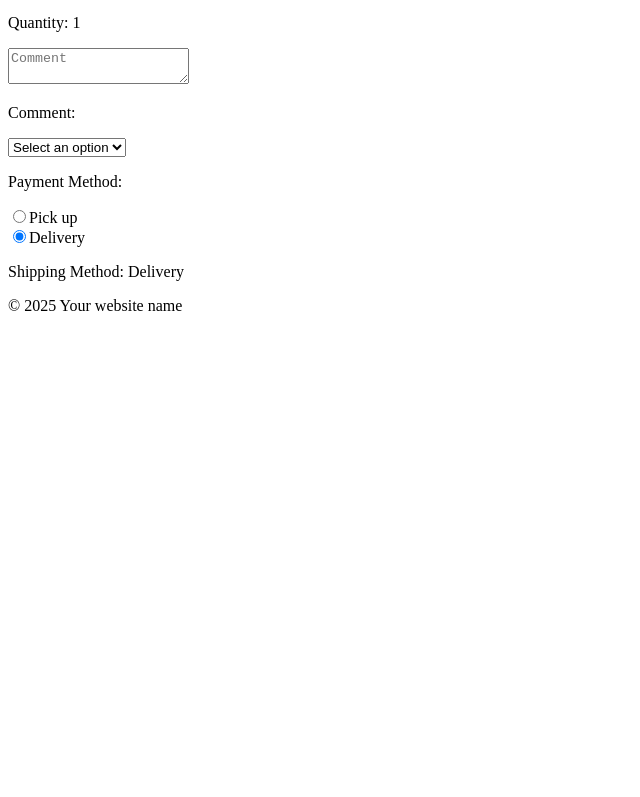
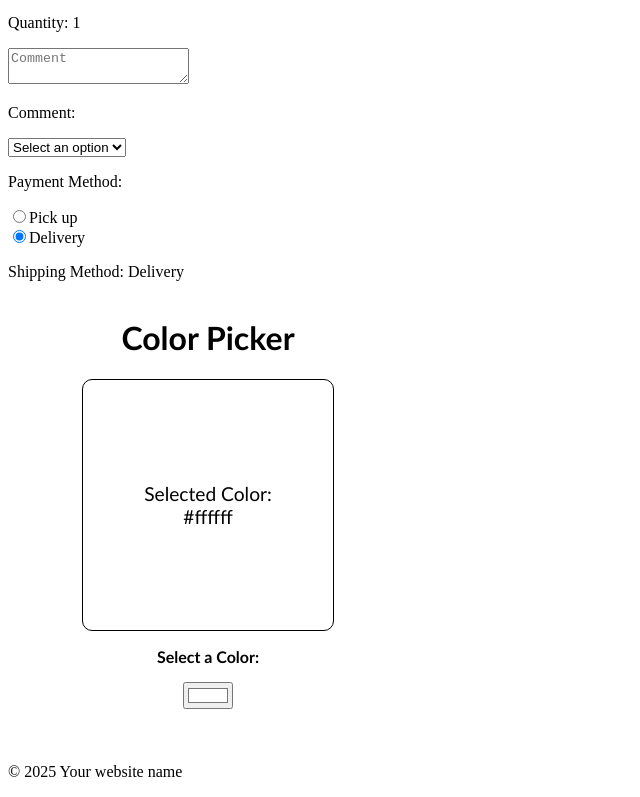
Before and after one commit to KingRavo18/Learning-React, a React app: page / in a window 1280 px wide. Shown: the part 2541-3338 px from the top of the page, without its empty margins (0-640 px from the left). Before the commit the page ends 2872 px from the top, so only its background shows below. Built offline with nearby package versions, Linux system fonts and the light colour scheme; the HTML template or start-up script is replaced by a standard one.

Commit message:
Color picker

```diff
--- a/src/App.jsx
+++ b/src/App.jsx
@@ -11,6 +11,7 @@
 import MyComponent from './MyComponent.jsx'
 import Counter from './Counter/Counter.jsx'
 import Form from './Form.jsx'
+import ColorPicker from './Color Picker/ColorPicker.jsx'
 
 function App() {
 
@@ -44,6 +45,7 @@
       <MyComponent/>
       <Counter/>
       <Form/>
+      <ColorPicker/>
       <Footer/>
     </>
   );
--- /dev/null
+++ b/src/Color Picker/ColorPicker.css
@@ -0,0 +1,32 @@
+.colorPicker {
+    display: flex;
+    align-items: center;
+    flex-direction: column;
+    height: 450px;
+    width: 400px;
+    font-family: Calibri, arial;
+}
+.color-display {
+    display: flex;
+    align-items: center;
+    justify-content: center;
+    background-color: white;
+    border: 1px solid black;
+    border-radius: 10px;
+    width: 250px;
+    height: 250px;
+    transition: 0.25s ease;
+}
+
+.color-display p{
+    font-size: 120%;
+    text-align: center;
+}
+
+.color-picker {
+    display: flex;
+    align-items: center;
+    flex-direction: column;
+    height: auto;
+    font-weight: bold;
+}
--- /dev/null
+++ b/src/Color Picker/ColorPicker.jsx
@@ -0,0 +1,24 @@
+import React, {useState} from "react";
+import "./ColorPicker.css"
+
+export default function ColorPicker(){
+
+    const [color, setColor] = useState("#ffffff");
+
+    function handleColorChange(event) {
+        setColor(event.target.value);
+    }
+
+    return(
+        <div className="colorPicker">
+            <h1>Color Picker</h1>
+            <div className="color-display" style={{backgroundColor: color}}>
+                <p>Selected Color: <br/> {color}</p>
+            </div>
+            <div className="color-picker">
+                <p>Select a Color:</p>
+                <input type="color" value={color} onChange={handleColorChange}/>
+            </div>
+        </div>
+    );
+}
```
